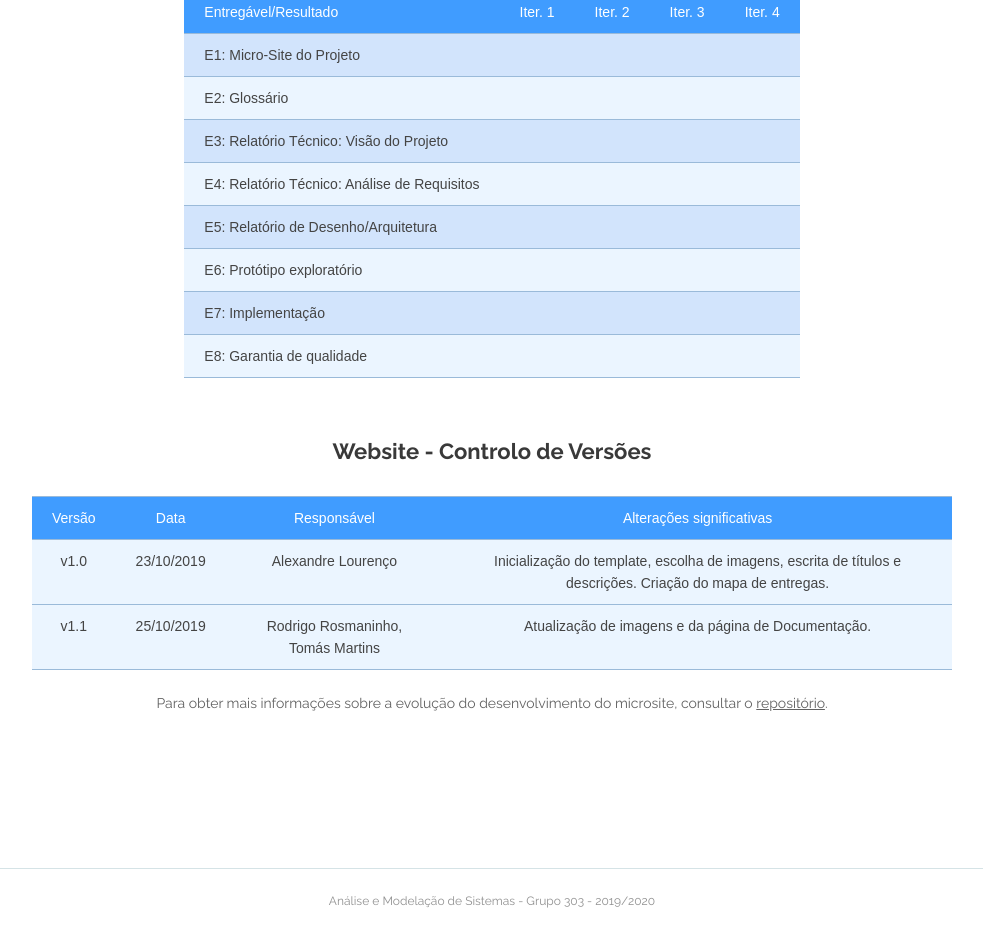
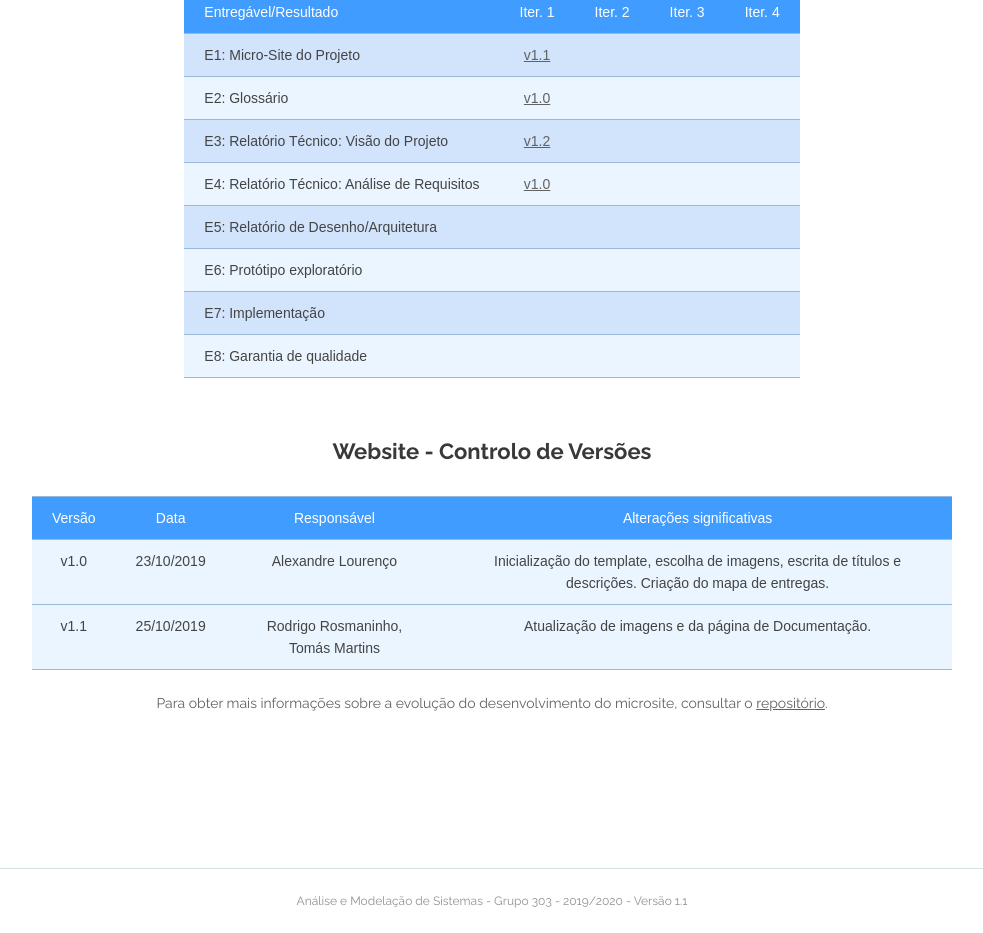
Before and after one commit to AMS19-303/ams19-303.github.io, a plain HTML site: page documentation.html in a window 1280 px wide. Shown: the part 540-1473 px from the top of the page, without its empty margins (148-1131 px from the left). Drawn offline with Linux system fonts and the light colour scheme.

Commit message:
Add first iteration deliverables, final team photo

```diff
--- a/documentation.html
+++ b/documentation.html
@@ -180,21 +180,21 @@
                         </tr>
                         <tr>
                             <td style="text-align: left" class="tg-svo0">E1: Micro-Site do Projeto</td>
-                            <td class="tg-svo0"></td>
+                            <td class="tg-svo0"><a href="index.html">v1.1</a></td>
                             <td class="tg-svo0"></td>
                             <td class="tg-svo0"></td>
                             <td class="tg-svo0"></td>
                         </tr>
                         <tr>
                             <td style="text-align: left" class="tg-c3ow">E2: Glossário</td>
-                            <td class="tg-c3ow"></td>
+                            <td class="tg-c3ow"><a href="https://drive.google.com/open?id=1XzSBKy8K5ZaaApzSXp7WkbSGoKI6p6H1">v1.0</a></td>
                             <td class="tg-c3ow"></td>
                             <td class="tg-c3ow"></td>
                             <td class="tg-c3ow"></td>
                         </tr>
                         <tr>
                             <td style="text-align: left" class="tg-svo0">E3: Relatório Técnico: Visão do Projeto</td>
-                            <td class="tg-svo0"></td>
+                            <td class="tg-svo0"><a href="https://drive.google.com/open?id=1H1VB4Mz8avEIODRysq8SPO0mrian5gFj">v1.2</a></td>
                             <td class="tg-svo0"></td>
                             <td class="tg-svo0"></td>
                             <td class="tg-svo0"></td>
@@ -202,7 +202,7 @@
                         <tr>
                             <td style="text-align: left" class="tg-c3ow">E4: Relatório Técnico: Análise de Requisitos
                             </td>
-                            <td class="tg-c3ow"></td>
+                            <td class="tg-c3ow"><a href="https://drive.google.com/open?id=1xg6Kp0g3QGplFFkSmicVYzY788ZfpqtR">v1.0</a></td>
                             <td class="tg-c3ow"></td>
                             <td class="tg-c3ow"></td>
                             <td class="tg-c3ow"></td>
@@ -328,7 +328,7 @@
     <div class="container">
         <div class="row">
             <div class="col-lg-12">
-                <p class="p-small">Análise e Modelação de Sistemas - Grupo 303 - 2019/2020 </p>
+                <p class="p-small">Análise e Modelação de Sistemas - Grupo 303 - 2019/2020 - Versão 1.1</p>
             </div> <!-- end of col -->
         </div> <!-- enf of row -->
     </div> <!-- end of container -->
```
Also changed, not shown: index.html (+2 -2 lines), images/team/79894.jpg (added).
